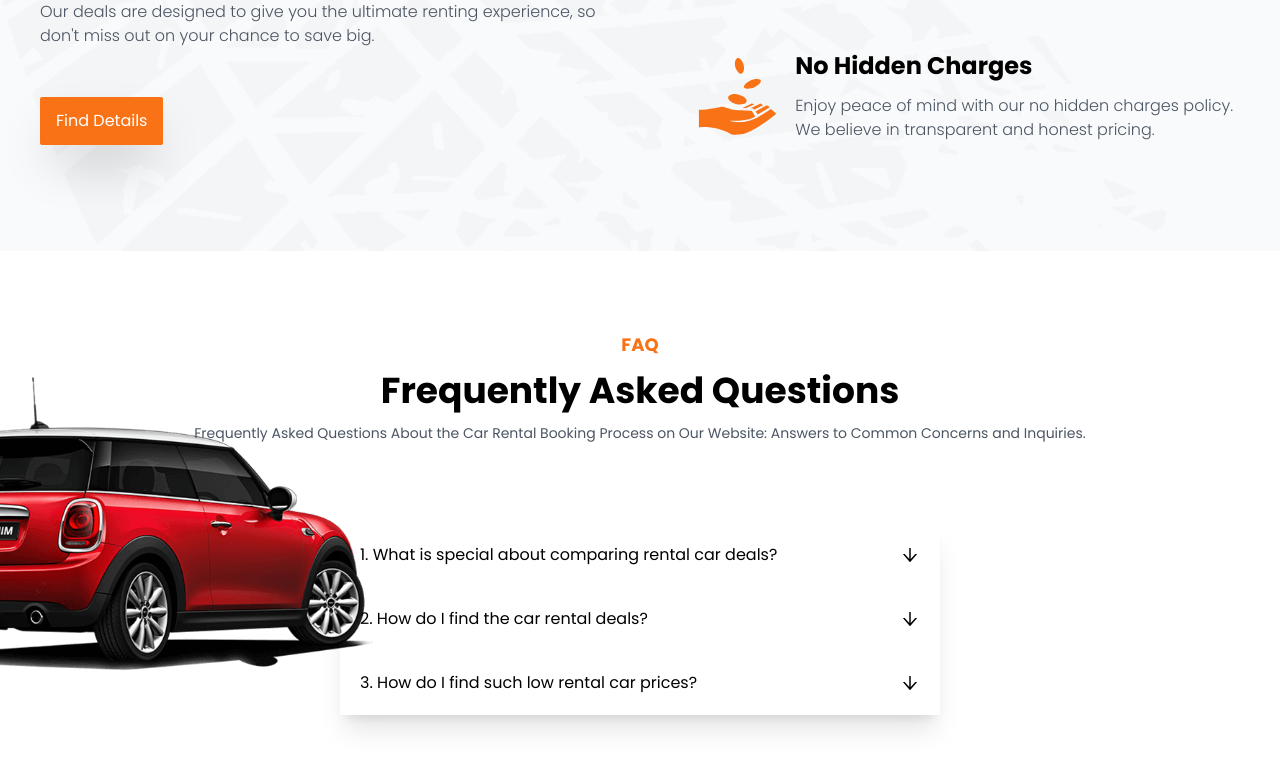
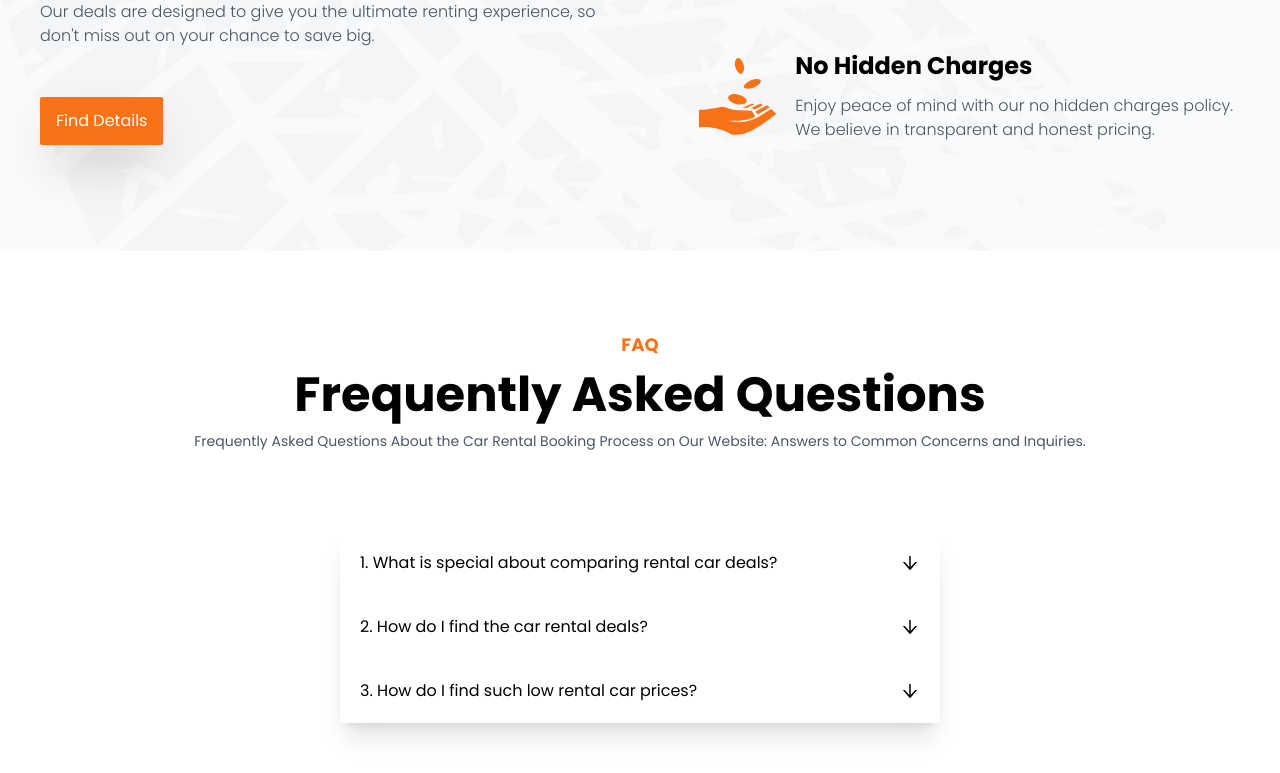
Before and after one commit to AzimiShaja/Avis, a React (Vite) app: page / in a window 1280 px wide. Shown: the part 3978-4751 px from the top of the page. Built offline with nearby package versions, Linux system fonts and the light colour scheme; a web font is replaced by a local one.

Commit message:
fix FAQ part

```diff
--- a/src/components/Testimonials.jsx
+++ b/src/components/Testimonials.jsx
@@ -7,12 +7,14 @@ const Testimonials = () => {
   const [open2, setOpen2] = useState(false);
   const [open3, setOpen3] = useState(false);
   return (
-    <div className="py-20 bg-white flex justify-center bg-4">
+    <div className="py-20 bg-white flex justify-center lg:bg-4 px-8">
       <div className="lg:w-[1200px] flex flex-col items-center gap-20">
         <div className="flex-col flex items-center gap-3">
           <p className="font-bold text-lg text-orange-500">FAQ</p>
-          <h1 className="text-4xl font-bold">Frequently Asked Questions</h1>
-          <p className="text-sm text-gray-600 ">
+          <h1 className="lg:text-5xl text-3xl text-center font-bold">
+            Frequently Asked Questions
+          </h1>
+          <p className="text-sm text-gray-600  text-center">
             Frequently Asked Questions About the Car Rental Booking Process on
             Our Website: Answers to Common Concerns and Inquiries.
           </p>
```
